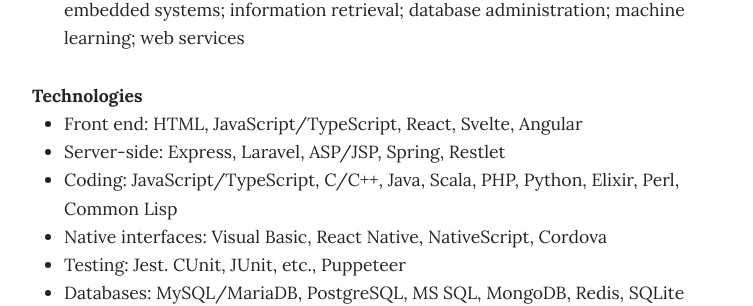
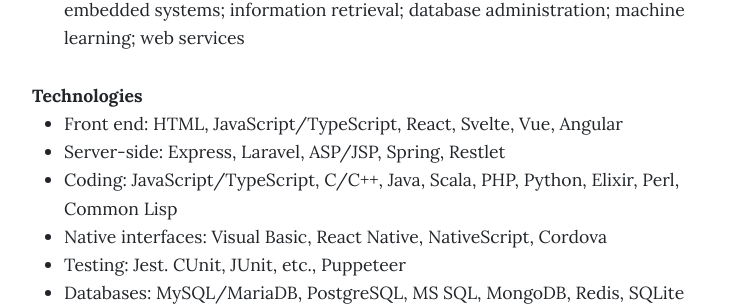
Before and after one commit to morungos/morungos.github.io, a Jekyll site: the page built from about.md, in a window 1280 px wide. Shown: the part 1046-1352 px from the top of the page, without its empty margins (382-1135 px from the left). Built offline with Jekyll 4.4.1, drawn with Linux system fonts in a browser that asks for light colours.

Commit message:
added Vue

```diff
--- a/about.md
+++ b/about.md
@@ -46,7 +46,7 @@
 **Technologies**
 {:.mb-0}
 
-- Front end: HTML, JavaScript/TypeScript, React, Svelte, Angular
+- Front end: HTML, JavaScript/TypeScript, React, Svelte, Vue, Angular
 - Server-side: Express, Laravel, ASP/JSP, Spring, Restlet
 - Coding: JavaScript/TypeScript, C/C++, Java, Scala, PHP, Python, Elixir, Perl, Common Lisp
 - Native interfaces: Visual Basic, React Native, NativeScript, Cordova
```
